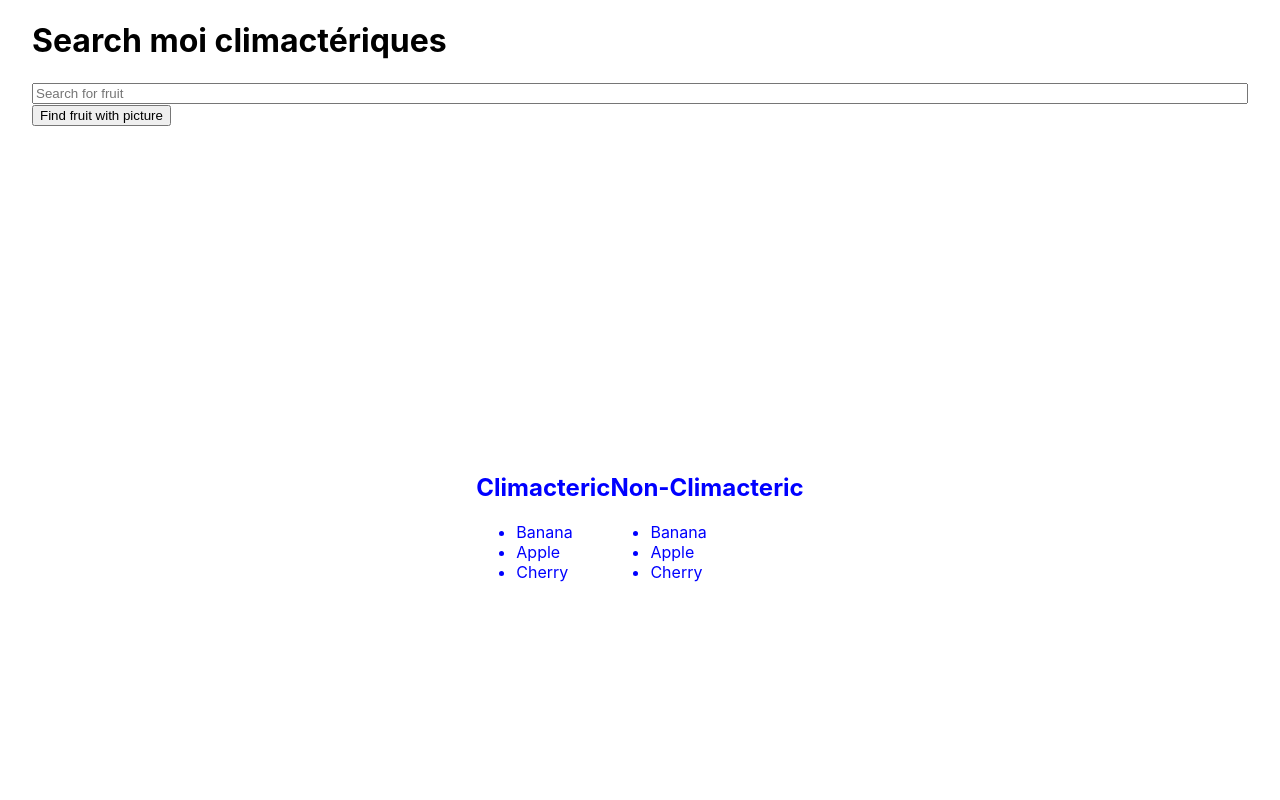
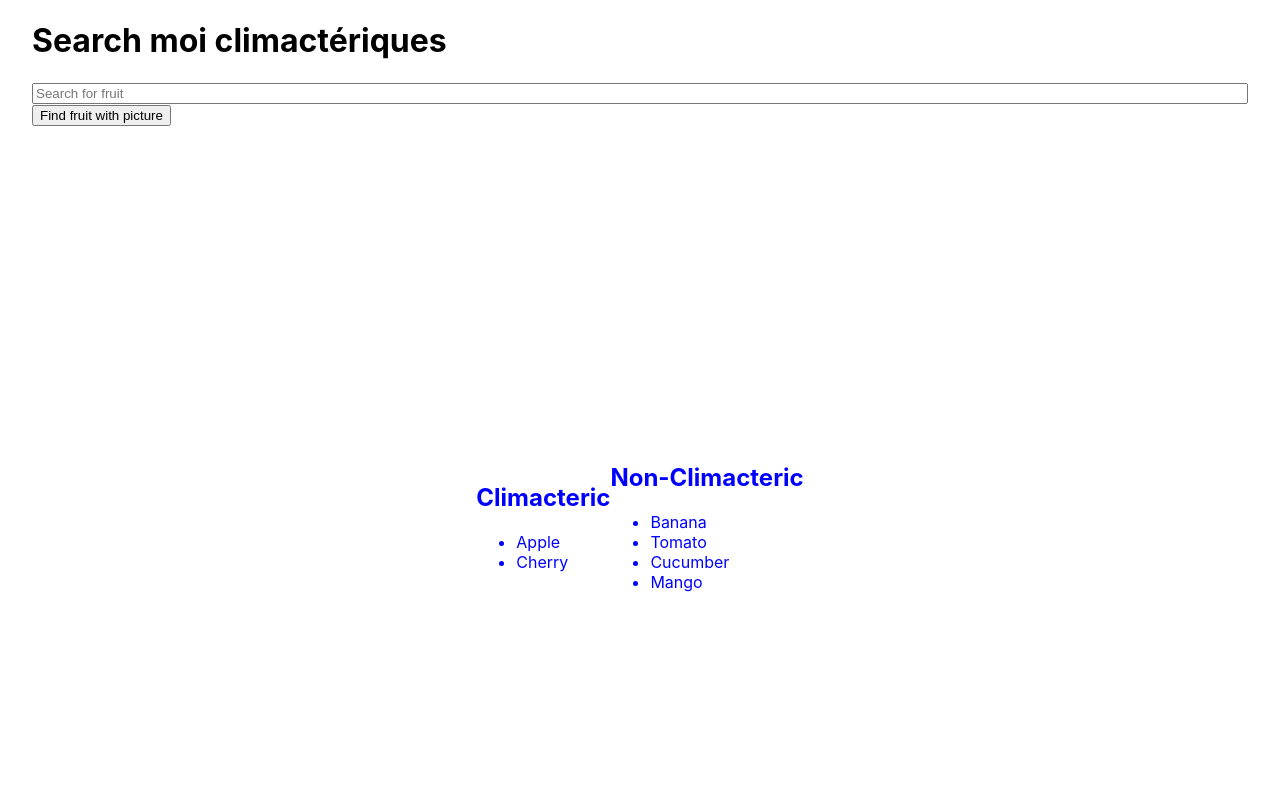
Before and after one commit to webeverly/epona, a Next.js app: page / in a window 1280 px wide. Shown: the top 800 px of the page. Built offline with nearby package versions, Linux system fonts and the light colour scheme; what pouchdb would draw is missing.

Commit message:
load from JSON

```diff
--- /dev/null
+++ b/src/components/Home/Home.container.tsx
@@ -0,0 +1,15 @@
+import { useCallback, useEffect, useState } from "react";
+import { loadProduce, ProduceData } from "../../data/produce";
+import { Home } from "./Home";
+
+export const HomeContainer = ({ produce }: any) => {
+  return produce ? <Home produce={produce} /> : <div>loading</div>;
+};
+
+export const getStaticProps = async () => {
+  return {
+    props: {
+      produce: await loadProduce("en"),
+    },
+  };
+};
--- /dev/null
+++ b/src/components/Home/Home.tsx
@@ -0,0 +1,45 @@
+import type { NextPage } from "next";
+import Head from "next/head";
+import { useState } from "react";
+import styles from "../../styles/Home.module.css";
+import { Footer } from "../Footer";
+import { Header } from "../Header";
+import { ProduceList } from "../ProduceList";
+import { ProduceData } from "../../data/produce";
+
+interface HomeProps {
+  produce: ProduceData[];
+}
+
+export const Home: NextPage<HomeProps> = ({ produce }) => {
+  const [query, setQuery] = useState("");
+
+  return (
+    <div className={styles.container}>
+      <Head>
+        <title>Climactérique</title>
+        <meta name="description" content="Generated by create next app" />
+        <link rel="icon" href="/favicon.ico" />
+      </Head>
+
+      <Header onQueryChange={setQuery} />
+
+      <main className={styles.main}>
+        <ProduceList
+          title="Climacteric"
+          className={styles.climacteric}
+          produce={(produce ?? []).filter((x) => x.isClimacteric)}
+          query={query}
+        />
+        <ProduceList
+          title="Non-Climacteric"
+          className={styles["non-climacteric"]}
+          produce={(produce ?? []).filter((x) => !x.isClimacteric)}
+          query={query}
+        />
+      </main>
+
+      <Footer />
+    </div>
+  );
+};
--- a/src/components/ProduceList/ProduceList.tsx
+++ b/src/components/ProduceList/ProduceList.tsx
@@ -19,7 +19,9 @@ export const ProduceList = ({
   produce,
 }: ProduceListProps): JSX.Element => {
   if (query) {
-    produce = produce.filter((x) => x.name.toLowerCase().includes(query));
+    produce = produce.filter((x) =>
+      x.name.toLowerCase().includes(query.toLowerCase())
+    );
   }
 
   return (
--- a/src/data/documents.json
+++ b/src/data/documents.json
@@ -1,5 +1,62 @@
 [
   {
-    "_id": "banana"
+    "_id": "produce:banana",
+    "name_en": "Banana",
+    "name_fr": "Banane",
+    "type": "fruit",
+    "is_climacteric": false,
+    "is_ethylene_sensitive": false,
+    "ethylene_emmission": "very-low",
+    "ethylene_sensitivity": "low"
+  },
+  {
+    "_id": "produce:apple",
+    "name_en": "Apple",
+    "name_fr": "Pomme",
+    "type": "fruit",
+    "is_climacteric": true,
+    "is_ethylene_sensitive": true,
+    "ethylene_emmission": "high",
+    "ethylene_sensitivity": "medium"
+  },
+  {
+    "_id": "produce:cherry",
+    "name_en": "Cherry",
+    "name_fr": "Cerise",
+    "type": "fruit",
+    "is_climacteric": true,
+    "is_ethylene_sensitive": true,
+    "ethylene_emmission": "medium",
+    "ethylene_sensitivity": "medium"
+  },
+  {
+    "_id": "produce:tomato",
+    "name_en": "Tomato",
+    "name_fr": "Tomate",
+    "type": "vegetable",
+    "is_climacteric": false,
+    "is_ethylene_sensitive": false,
+    "ethylene_emmission": "low",
+    "ethylene_sensitivity": "very-low"
+  },
+  {
+    "_id": "produce:cucumber",
+    "name_en": "Cucumber",
+    "name_fr": "Concombre",
+    "type": "vegetable",
+    "is_climacteric": false,
+    "is_ethylene_sensitive": true,
+    "ethylene_emmission": "very-low",
+    "ethylene_sensitivity": "high"
+  },
+  {
+    "_id": "produce:mango",
+    "name_en": "Mango",
+    "name_fr": "Mangue",
+    "type": "fruit",
+    "is_climacteric": false,
+    "is_ethylene_sensitive": true,
+    "ethylene_emmission": null,
+    "ethylene_sensitivity": null
   }
 ]
--- a/src/data/produce.ts
+++ b/src/data/produce.ts
@@ -1,14 +1,52 @@
 import PouchDB from "pouchdb";
+import documents from "./documents.json";
+
+export type Scale = "very-low" | "low" | "medium" | "high" | "very-high";
+export type ProduceType = "fruit" | "vegetable";
+
+export interface ProduceDocument {
+  _id: string;
+  name_en: string;
+  name_fr: string;
+  type: ProduceType;
+  is_climacteric: boolean;
+  is_ethylene_sensitive: boolean;
+  ethylene_emmission?: Scale;
+  ethylene_sensitivity?: Scale;
+}
 
 export interface ProduceData {
   id: string;
   name: string;
+  type: ProduceType;
+  isClimacteric: boolean;
+  isEthyleneSensitive: boolean;
+  ethyleneEmmission?: Scale;
+  ethyleneSensitivity?: Scale;
 }
 
 var db = new PouchDB("produce");
 
-export async function loadData() {
-  const info = await db.info();
+export async function loadProduce(lang: "en" | "fr"): Promise<ProduceData[]> {
+  const produce: ProduceData[] = (documents as ProduceDocument[])
+    .map((x) => ({ doc: x }))
+    .map((x) => {
+      checkProduce(x.doc);
+      return {
+        id: x.doc._id.replace("produce:", ""),
+        name: (lang === "en" ? x.doc.name_en : x.doc.name_fr) ?? "",
+        type: x.doc.type,
+        isClimacteric: x.doc.is_climacteric,
+        isEthyleneSensitive: x.doc.is_ethylene_sensitive,
+        ethyleneEmmission: x.doc.ethylene_emmission,
+        ethyleneSensitivity: x.doc.ethylene_sensitivity,
+      };
+    });
+  return produce;
+}
 
-  console.log(info);
+function checkProduce(x?: ProduceDocument): asserts x {
+  if (!x) {
+    throw new Error("dcoument error");
+  }
 }
--- a/src/pages/_app.tsx
+++ b/src/pages/_app.tsx
@@ -1,11 +1,8 @@
 import "../styles/globals.css";
 import type { AppProps } from "next/app";
-import { loadData } from "../data/produce";
 
 function MyApp({ Component, pageProps }: AppProps) {
   return <Component {...pageProps} />;
 }
 
 export default MyApp;
-
-loadData();
--- a/src/pages/index.tsx
+++ b/src/pages/index.tsx
@@ -1,54 +1,7 @@
-import Head from "next/head";
-import { useState } from "react";
-import styles from "../styles/Home.module.css";
-import { Footer } from "../components/Footer";
-import { Header } from "../components/Header";
-import { ProduceList } from "../components/ProduceList";
+import {
+  HomeContainer,
+  getStaticProps,
+} from "../components/Home/Home.container";
 
-export default function HomePage() {
-  const [query, setQuery] = useState("");
-
-  return (
-    <div className={styles.container}>
-      <Head>
-        <title>Climactérique</title>
-        <meta name="description" content="Generated by create next app" />
-        <link rel="icon" href="/favicon.ico" />
-      </Head>
-
-      <Header onQueryChange={setQuery} />
-
-      <main className={styles.main}>
-        <ProduceList
-          title="Climacteric"
-          className={styles.climacteric}
-          produce={climactericProduce}
-          query={query}
-        />
-        <ProduceList
-          title="Non-Climacteric"
-          className={styles["non-climacteric"]}
-          produce={climactericProduce}
-          query={query}
-        />
-      </main>
-
-      <Footer />
-    </div>
-  );
-}
-
-const climactericProduce = [
-  {
-    id: "banana",
-    name: "Banana",
-  },
-  {
-    id: "apple",
-    name: "Apple",
-  },
-  {
-    id: "cherry",
-    name: "Cherry",
-  },
-];
+export { getStaticProps };
+export default HomeContainer;
```
